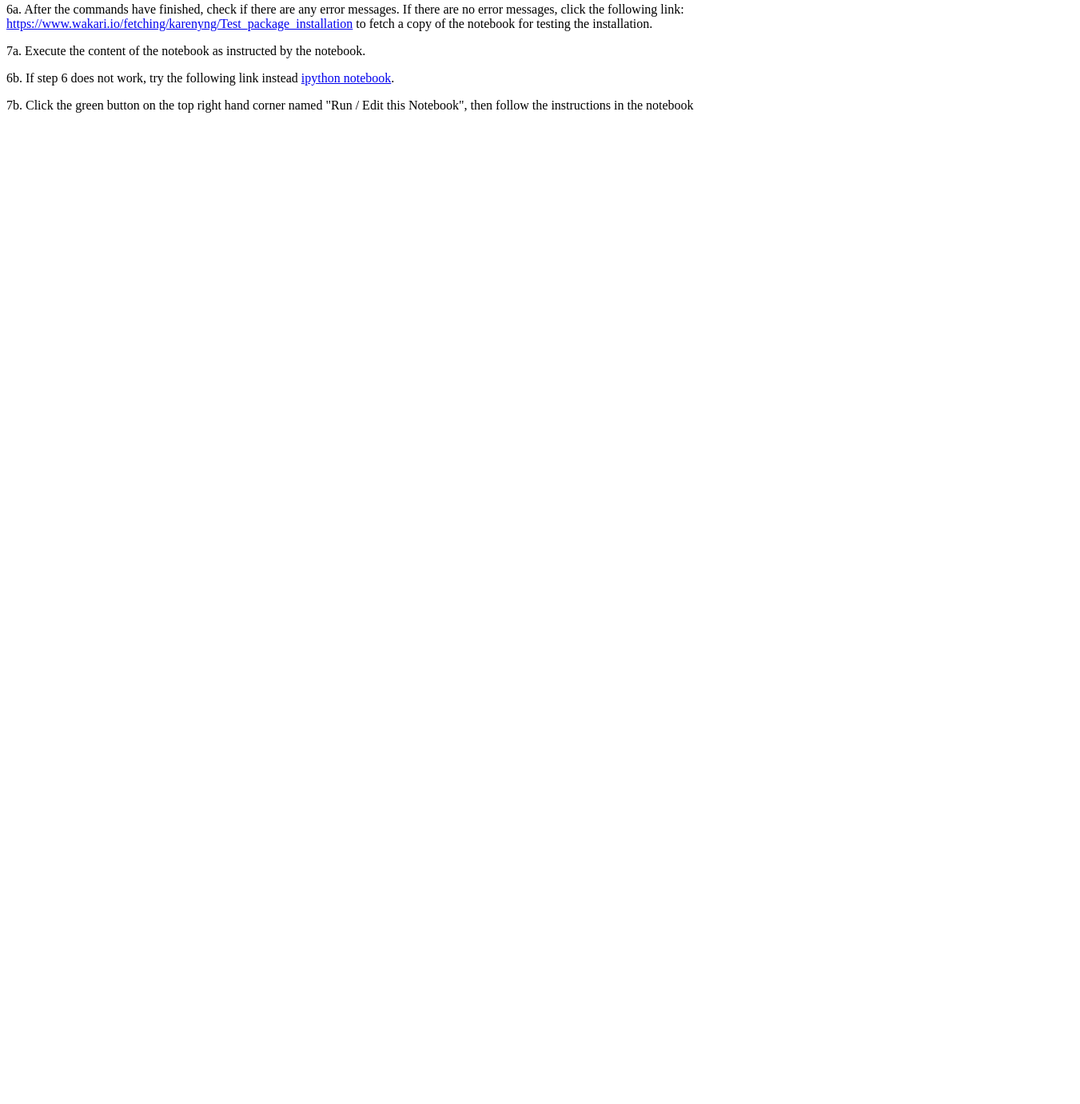
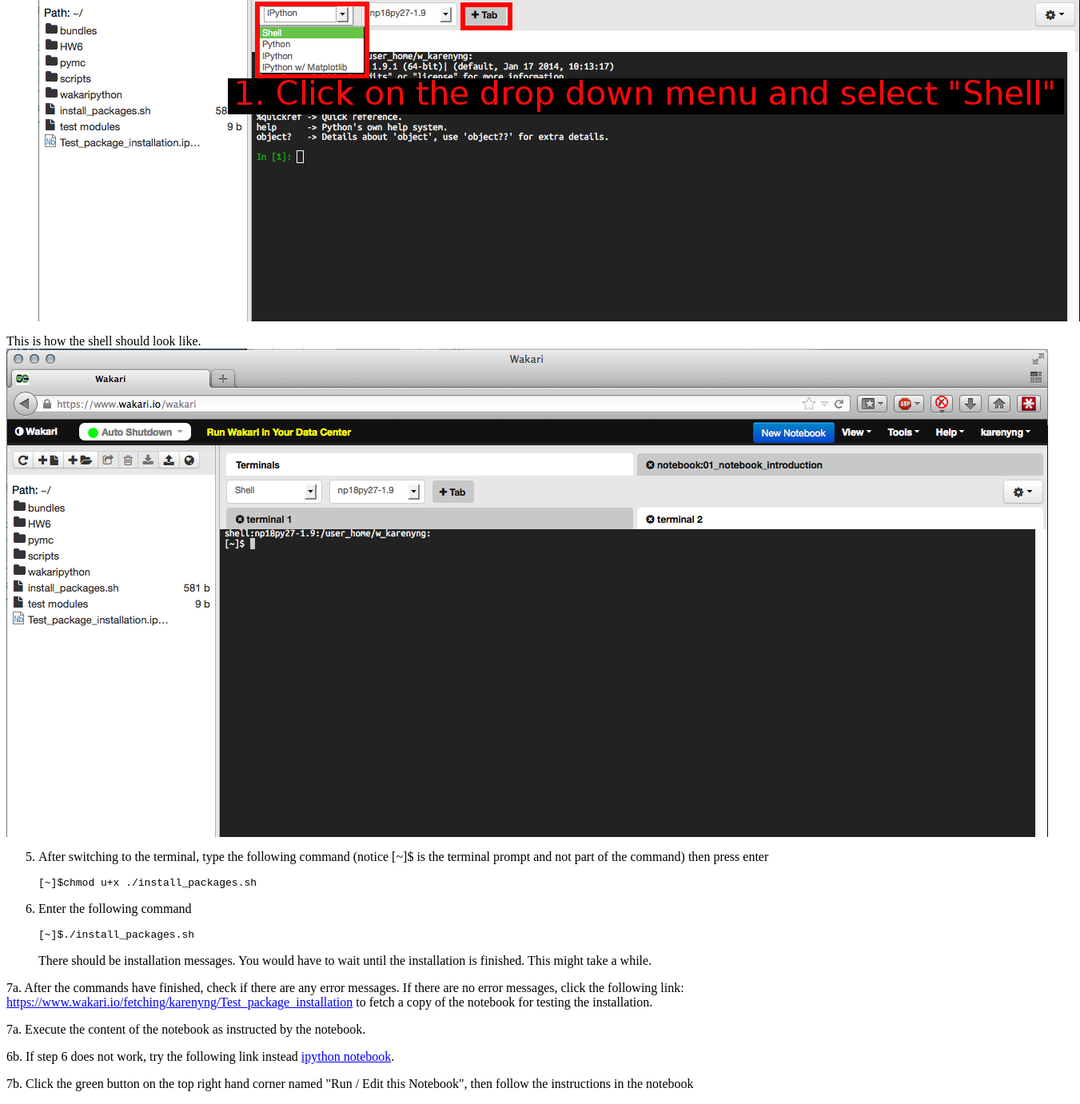
Before and after one commit to karenyyng/Phy154, a plain HTML site: page index.html in a window 1280 px wide. Shown: the part 2015-3396 px from the top of the page at 80% size, 1351 px wide, since content can reach past the window. Before the commit the page ends 2172 px from the top, so only its background shows below. Drawn offline with Linux system fonts and the light colour scheme.

Commit message:
update to make instructions more clear

```diff
--- a/index.html
+++ b/index.html
@@ -15,13 +15,17 @@
 <ol start="2" style="list-style-type: decimal">
 <li><p>After clicking the icon, there should be a popup window asking you a web file to import, enter the following the URL:<br /><em>https://raw.githubusercontent.com/karenyyng/Phy154/master/install_packages.sh</em></p></li>
 <li><p>Then the script for setting up python packages should be downloaded to your wakari.io account. <img src="./use_terminal.png" /></p></li>
+<li><p>Make sure that you are really using &quot;Shell&quot; not &quot;IPython&quot; <img src="./open_terminal.png" /></p></li>
+</ol>
+<p>This is how the shell should look like. <img src="./shell.png" /></p>
+<ol start="5" style="list-style-type: decimal">
 <li><p>After switching to the terminal, type the following command (notice [~]$ is the terminal prompt and not part of the command) then press enter</p>
 <pre class="sh"><code>[~]$chmod u+x ./install_packages.sh </code></pre></li>
 <li><p>Enter the following command</p>
 <pre class="sh"><code>[~]$./install_packages.sh </code></pre>
 <p>There should be installation messages. You would have to wait until the installation is finished. This might take a while.</p></li>
 </ol>
-<p>6a. After the commands have finished, check if there are any error messages. If there are no error messages, click the following link: <a href="https://www.wakari.io/fetching/karenyng/Test_package_installation">https://www.wakari.io/fetching/karenyng/Test_package_installation</a> to fetch a copy of the notebook for testing the installation.</p>
+<p>7a. After the commands have finished, check if there are any error messages. If there are no error messages, click the following link: <a href="https://www.wakari.io/fetching/karenyng/Test_package_installation">https://www.wakari.io/fetching/karenyng/Test_package_installation</a> to fetch a copy of the notebook for testing the installation.</p>
 <p>7a. Execute the content of the notebook as instructed by the notebook.</p>
 <p>6b. If step 6 does not work, try the following link instead <a href="https://www.wakari.io/sharing/bundle/karenyng/Test_package_installation">ipython notebook</a>.</p>
 <p>7b. Click the green button on the top right hand corner named &quot;Run / Edit this Notebook&quot;, then follow the instructions in the notebook</p>
```
Also changed, not shown: open_terminal.png (added), shell.png (added), wakari_homepage.png.
